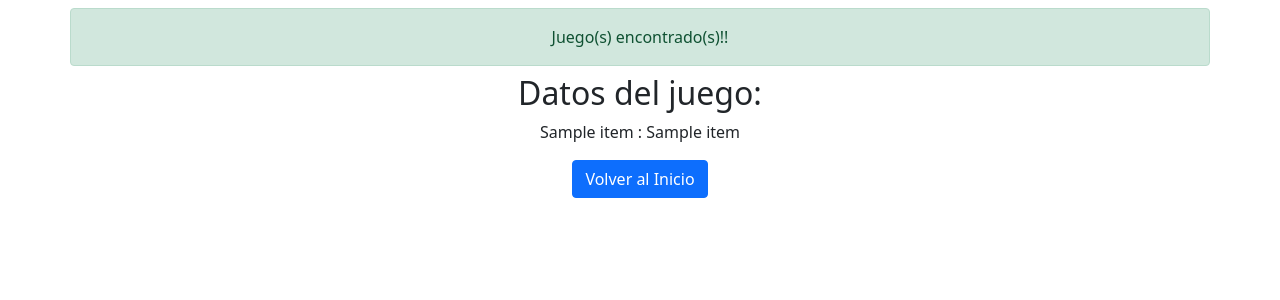
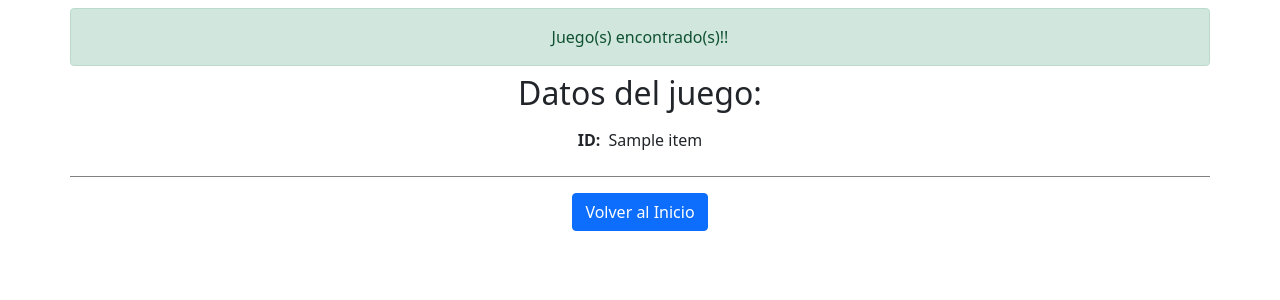
Before and after one commit to moro1982/bgdb, a Flask app: template templates/results.html in a window 1280 px wide. Shown: the part 50-350 px from the top of the page. Run offline with Flask 3, Linux system fonts and the light colour scheme; the template is opened without the code that fills it: most values are stand-ins (such as "Sample title", 1, 10 or a date in 2020).

Commit message:
Key display in "results.html" fixed.

```diff
--- a/static/css/styles.css
+++ b/static/css/styles.css
@@ -7,3 +7,11 @@
     display: flex;
     align-items: center;
 }
+
+.resultados {
+    display: flex;
+    flex-direction: column;
+    align-items: center;
+    margin-bottom: 1rem;
+    border-bottom: 1px solid gray;
+}
--- a/templates/results.html
+++ b/templates/results.html
@@ -37,13 +37,31 @@
     {% endif %}
 
     {% for item in items %}
-        <div class="container text-center">
-            <div class="container d-flex justify-content-center">
+        {% set claves = [ "ID:",
+                      "Nombre del juego:",
+                      "Minima cantidad de jugadores:",
+                      "Maxima cantidad de jugadores:",
+                      "Edad minima recomendada:",
+                      "Pais de origen:",
+                      "Precio (en dolares):"
+                    ]
+        %}
+        <div class="container resultados">
+            <div class="container">
                 <h2 class="text-center"> Datos del juego: </h2>
             </div>
-            {% for k,v in item.items() %}
-                <p> {{ k }} : {{ v }} </p>
-            {% endfor %}
+            <div>
+                <ul class="list-group list-group-flush">
+                    {% set ns = namespace(i = 0) %}
+                    {% for k,v in item.items() %}
+                        <li class="list-group-item d-flex gap-2 justify-content-center">
+                            <span class="fw-bold"> {{ claves[ns.i] }} </span>
+                            <p> {{ v }} </p>
+                        </li>
+                        {% set ns.i = ns.i+1 %}
+                    {% endfor %}
+                </ul>
+            </div>
         </div>
     {% endfor %}
 
```
Also changed, not shown: app.py (+9 -3 lines).
